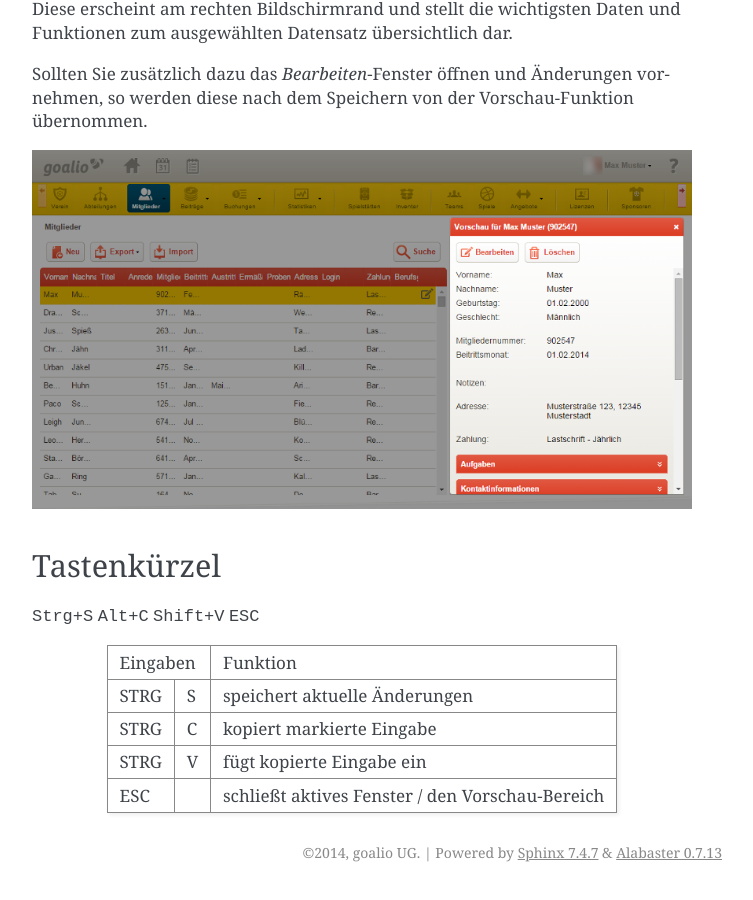
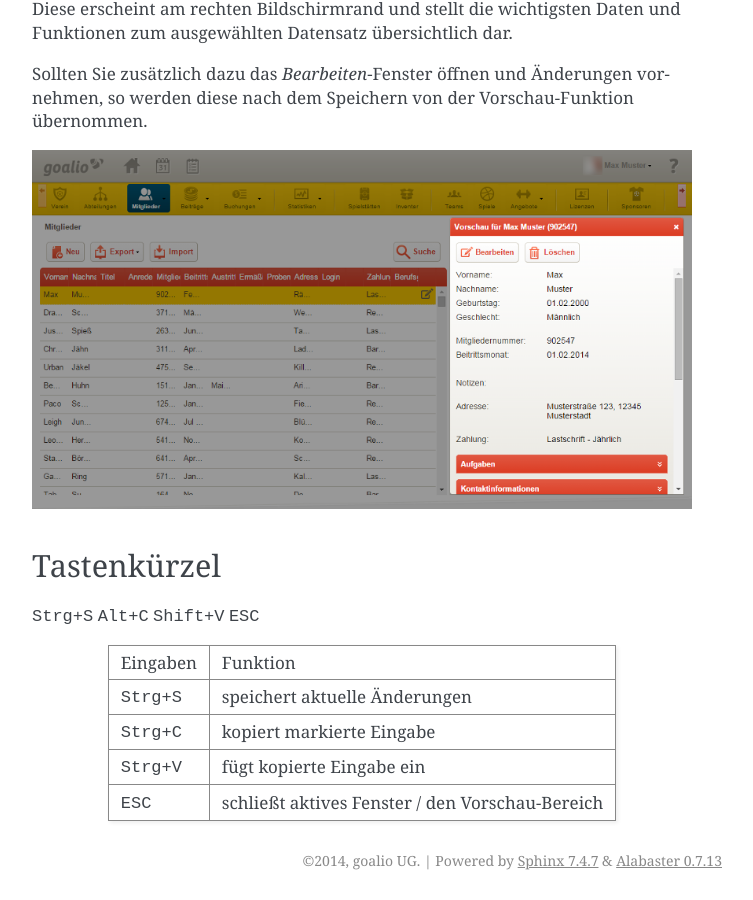
Before and after one commit to goalio/docs, a Sphinx documentation site: the page built from docs/erste-schritte/benutzeroberflaeche.rst, in a window 1280 px wide and 900 px high, scrolled down 3221 px. Shown: the whole window, without its empty margins (388-1141 px from the left). Built offline with Sphinx 7.4.7, drawn with Linux system fonts in a browser that asks for light colours; formulas are drawn with MathJax 3; part of the change alters nothing that is shown.

```diff
--- a/docs/erste-schritte/benutzeroberflaeche.rst
+++ b/docs/erste-schritte/benutzeroberflaeche.rst
@@ -80,11 +80,11 @@ Tastenkürzel
 :kbd:`Shift+V`
 :kbd:`ESC`
 
-=====  =====  ======
-   Eingaben     Funktion
-------------  ------
-STRG   S      speichert aktuelle Änderungen
-STRG   C      kopiert markierte Eingabe
-STRG   V      fügt kopierte Eingabe ein
-ESC           schließt aktives Fenster / den Vorschau-Bereich
-=====  =====  ======
+===============  ===============
+Eingaben         Funktion
+---------------  ---------------
+:kbd:`Strg+S`    speichert aktuelle Änderungen
+:kbd:`Strg+C`    kopiert markierte Eingabe
+:kbd:`Strg+V`    fügt kopierte Eingabe ein
+:kbd:`ESC`       schließt aktives Fenster / den Vorschau-Bereich
+===============  ===============
```
